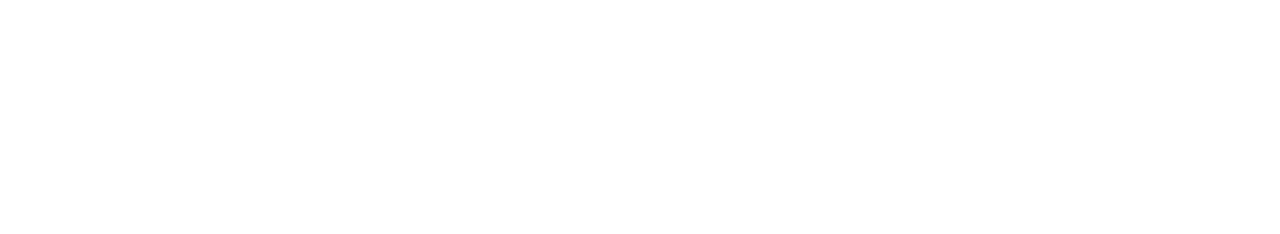
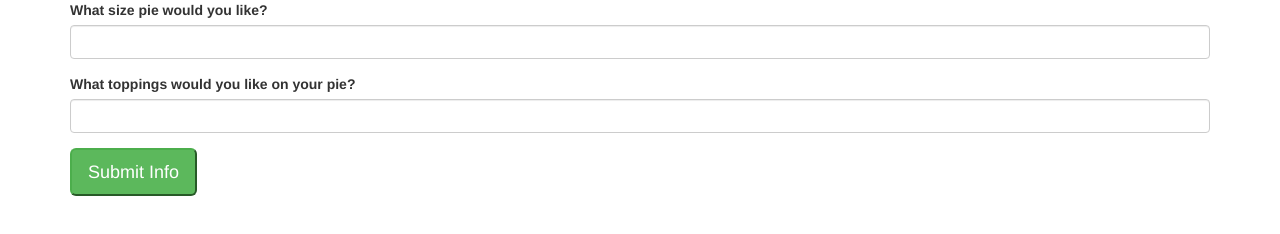
Before and after one commit to GarrettLeePrice/OrderPizza, a plain HTML site: page index.html in a window 1280 px wide. Drawn offline with Linux system fonts and the light colour scheme.

Commit message:
add HTML input forms.

```diff
--- a/index.html
+++ b/index.html
@@ -8,6 +8,21 @@
     <script src="js/scripts.js"></script>
   </head>
   <body>
-
+    <div class="container">
+    <form id="newPizza">
+      <div class="form-group">
+        <label for = "pizzaSize">What size pie would you like?</label>
+        <Input type="text" class="form-control" id="pizzaSize">
+      </div>
+      <div class="form-group">
+        <label for = "toppings">What toppings would you like on your pie?</label>
+        <Input type="text" class="form-control" id="toppings">
+      </div>
+      <button type="submit" class="btn-success btn-lg" id="addPizza">Submit Info</button>
+    </form>
+    <div>
+      <ul id="showPrice"></ul>
+    </div>
+  </div>
   </body>
 </html>
```
